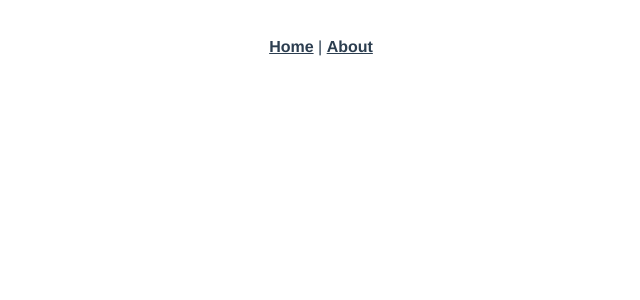
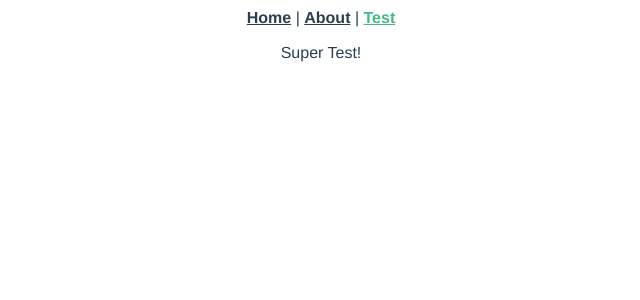
Before and after one commit to tpascua11/world-forger-old, a Vue app: page /test in a window 1280 px wide. Before the commit this address had no page. Shown: the top 300 px of the page, without its empty margins (319-959 px from the left). Built offline with nearby package versions, Linux system fonts and the light colour scheme.

Commit message:
route test 3

```diff
--- a/src/App.vue
+++ b/src/App.vue
@@ -1,7 +1,8 @@
 <template>
   <nav>
     <router-link to="/">Home</router-link> |
-    <router-link to="/about">About</router-link>
+    <router-link to="/about">About</router-link> |
+    <router-link to="/test">Test</router-link>
   </nav>
   <router-view />
 </template>
@@ -16,7 +17,7 @@
 }
 
 nav {
-  padding: 30px;
+  padding: 1px;
 }
 
 nav a {
--- a/src/router/index.js
+++ b/src/router/index.js
@@ -10,11 +10,13 @@ const routes = [
   {
     path: "/about",
     name: "about",
-    // route level code-splitting
-    // this generates a separate chunk (about.[hash].js) for this route
-    // which is lazy-loaded when the route is visited.
     component: () =>
       import(/* webpackChunkName: "about" */ "../views/AboutView.vue"),
+  },
+  {
+    path: "/test",
+    name: "test",
+    component: () => import("../views/TestView.vue"),
   },
 ];
 
--- /dev/null
+++ b/src/views/TestView.vue
@@ -0,0 +1,12 @@
+<template>
+  <div class="Test">
+    <p>Super Test!</p>
+  </div>
+</template>
+
+<script>
+export default {
+  name: "TestView",
+  components: {},
+};
+</script>
```
